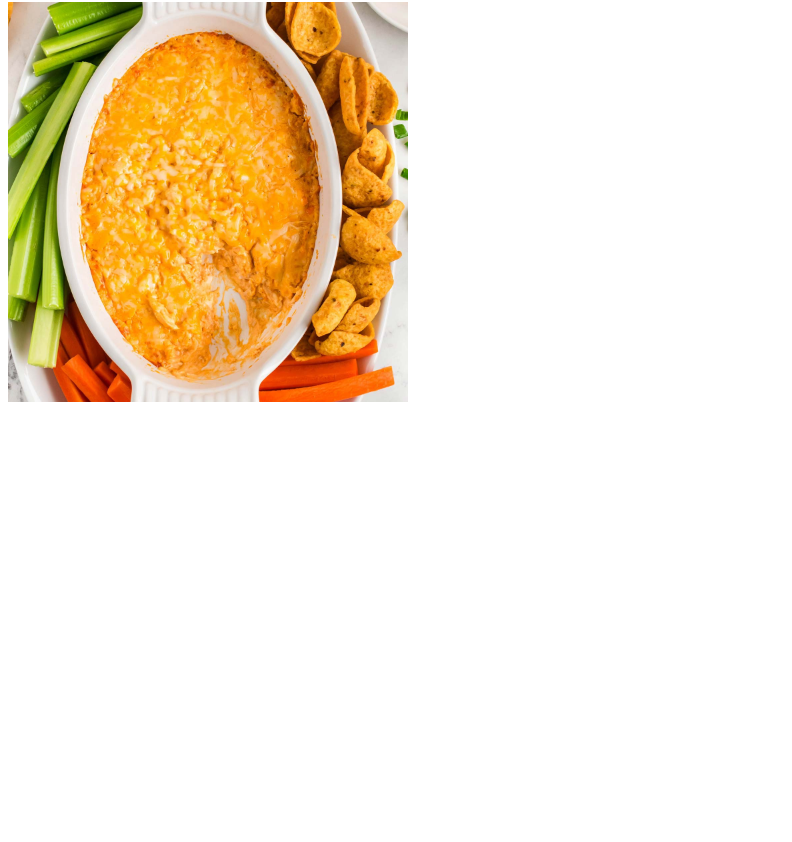
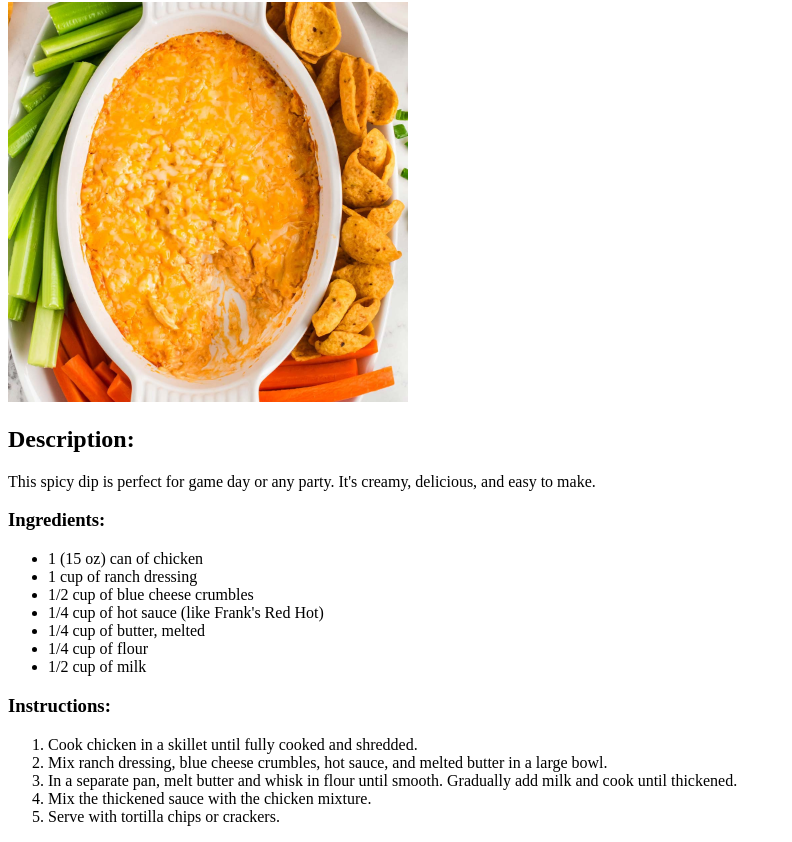
Before and after one commit to TPurdy26/odin-recipes, a plain HTML site: page recipes/chicken_dip.html in a window 1280 px wide. Shown: the part 119-961 px from the top of the page, without its empty margins (0-792 px from the left). Before the commit the page ends 800 px from the top, so only its background shows below. Drawn offline with Linux system fonts and the light colour scheme.

Commit message:
Adds elements to Chicken Dip and Guacamole pages
The description, ingredients, and instructions
have been added to Chicken Dip and Guacamole
pages. Also, a photo of a chef has been added to
the index page.

```diff
--- a/recipes/chicken_dip.html
+++ b/recipes/chicken_dip.html
@@ -8,6 +8,26 @@
     <h3><a href="../index.html" rel="noopener noreferrer">Back</a></h3>
     <h1>Buffalo Chicken Dip</h1>
     <img src="../images/chicken_dip_photo.jpg" alt="Photo of Buffalo Chicken Dip" width="400">
+    <h2>Description:</h2>
+    <p>This spicy dip is perfect for game day or any party. It's creamy, delicious, and easy to make.</p>
+    <h3>Ingredients:</h3>
+    <ul>
+        <li>1 (15 oz) can of chicken</li>
+        <li>1 cup of ranch dressing</li>
+        <li>1/2 cup of blue cheese crumbles</li>
+        <li>1/4 cup of hot sauce (like Frank's Red Hot)</li>
+        <li>1/4 cup of butter, melted</li>
+        <li>1/4 cup of flour</li>
+        <li>1/2 cup of milk</li>
+    </ul>
+    <h3>Instructions:</h3>
+    <ol>
+        <li>Cook chicken in a skillet until fully cooked and shredded.</li>
+        <li>Mix ranch dressing, blue cheese crumbles, hot sauce, and melted butter in a large bowl.</li>
+        <li>In a separate pan, melt butter and whisk in flour until smooth. Gradually add milk and cook until thickened.</li>
+        <li>Mix the thickened sauce with the chicken mixture.</li>
+        <li>Serve with tortilla chips or crackers.</li>
+    </ol>
 
 </body>
 </html>
```
Also changed, not shown: index.html (+1 -0 lines), recipes/guacamole.html (+20 -1 lines), images/chef_photo.jpg (added).
